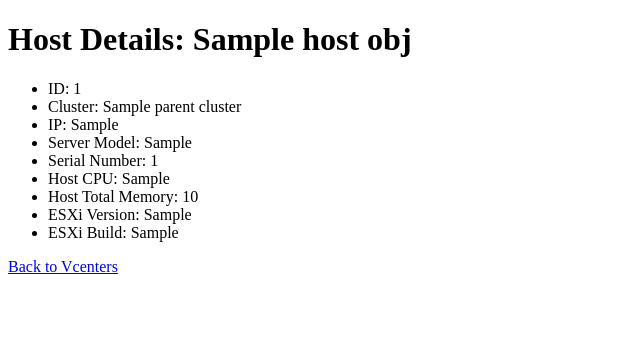
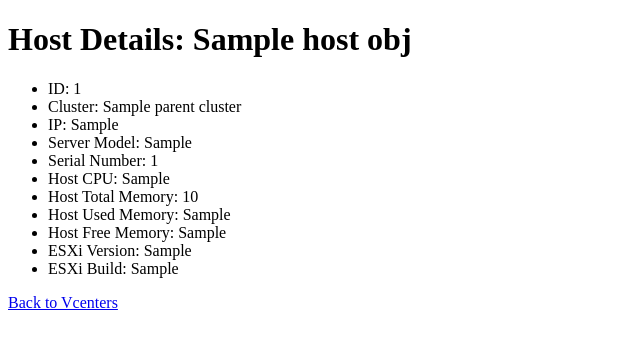
Before and after one commit to jancovic/vcenters_monitor, a Flask app: template templates/host_detail.html in a window 1280 px wide. Shown: the top 349 px of the page, without its empty margins (0-640 px from the left). Run offline with Flask 3, Linux system fonts and the light colour scheme; the template is opened without the code that fills it: most values are stand-ins (such as "Sample title", 1, 10 or a date in 2020); parts of the project's set-up code (start-up, migrations or seed data) failed here and were passed over.

Commit message:
added used memory + free memory

```diff
--- a/app.py
+++ b/app.py
@@ -33,7 +33,7 @@ class Clusters:
         return f"Cluster ID: {self.cluster_id}, Cluster Name: {self.cluster_name}, Parent Datacenter: {self.parent_datacenter.datacenter_name}"
 
 class Hosts:
-    def __init__(self, host_name, host_id, parent_cluster, host_ip, host_server_model, esx_version, esx_build, host_cpu, host_total_memory, serial_number):
+    def __init__(self, host_name, host_id, parent_cluster, host_ip, host_server_model, esx_version, esx_build, host_cpu, host_total_memory, serial_number, host_memory_usage, host_free_memory):
         self.host_name = host_name
         self.host_id = host_id
         self.parent_cluster = parent_cluster
@@ -44,6 +44,8 @@ class Hosts:
         self.serial_number = serial_number
         self.host_cpu = host_cpu
         self.host_total_memory = host_total_memory
+        self.host_memory_usage = host_memory_usage
+        self.host_free_memory = host_free_memory
 
     def __str__(self):
         return f"Host Name: {self.host_name}, Host ID: {self.host_id}, Parent Cluster: {self.parent_cluster.cluster_name}, IP: {self.host_ip}, Server Model: {self.host_server_model}, ESXi Version: {self.esx_version}, ESXi Build: {self.esx_build}, Host CPU: {self.host_cpu}, Host Memory: {self.host_total_memory}, Serial Number: {self.serial_number}"
@@ -83,8 +85,13 @@ def print_topology(content, vcenter_name):
                         serial_number = hardware_info.serialNumber
 
                         host_cpu = host.hardware.cpuInfo.numCpuCores
-                        host_total_memory = round(host.hardware.memorySize / (1024 ** 3))
-                        host_obj = Hosts(host_name, host_id, cluster_obj, host_ip, host_server_model, esx_version, esx_build, host_cpu, host_total_memory, serial_number)
+                        # host_total_memory = round(host.hardware.memorySize / (1024 ** 3))
+                        host_summary = host.summary
+                        host_total_memory = round(host_summary.hardware.memorySize / (1024 ** 3))
+                        host_memory_usage = round (host.summary.quickStats.overallMemoryUsage / 1024)
+                        host_free_memory = host_total_memory - host_memory_usage
+
+                        host_obj = Hosts(host_name, host_id, cluster_obj, host_ip, host_server_model, esx_version, esx_build, host_cpu, host_total_memory, serial_number, host_memory_usage, host_free_memory)
                         vcenter_obj.hosts[host_id] = host_obj
 
 # Load vCenter credentials from a YAML file
--- a/templates/host_detail.html
+++ b/templates/host_detail.html
@@ -13,6 +13,8 @@
         <li>Serial Number: {{ host_obj.serial_number }}</li>
         <li>Host CPU: {{ host_obj.host_cpu }}</li>
         <li>Host Total Memory: {{ host_obj.host_total_memory }}</li>
+        <li>Host Used Memory: {{ host_obj.host_memory_usage }}</li>
+        <li>Host Free Memory: {{ host_obj.host_free_memory }}</li>
         <li>ESXi Version: {{ host_obj.esx_version }}</li>
         <li>ESXi Build: {{ host_obj.esx_build }}</li>
     </ul>
```
